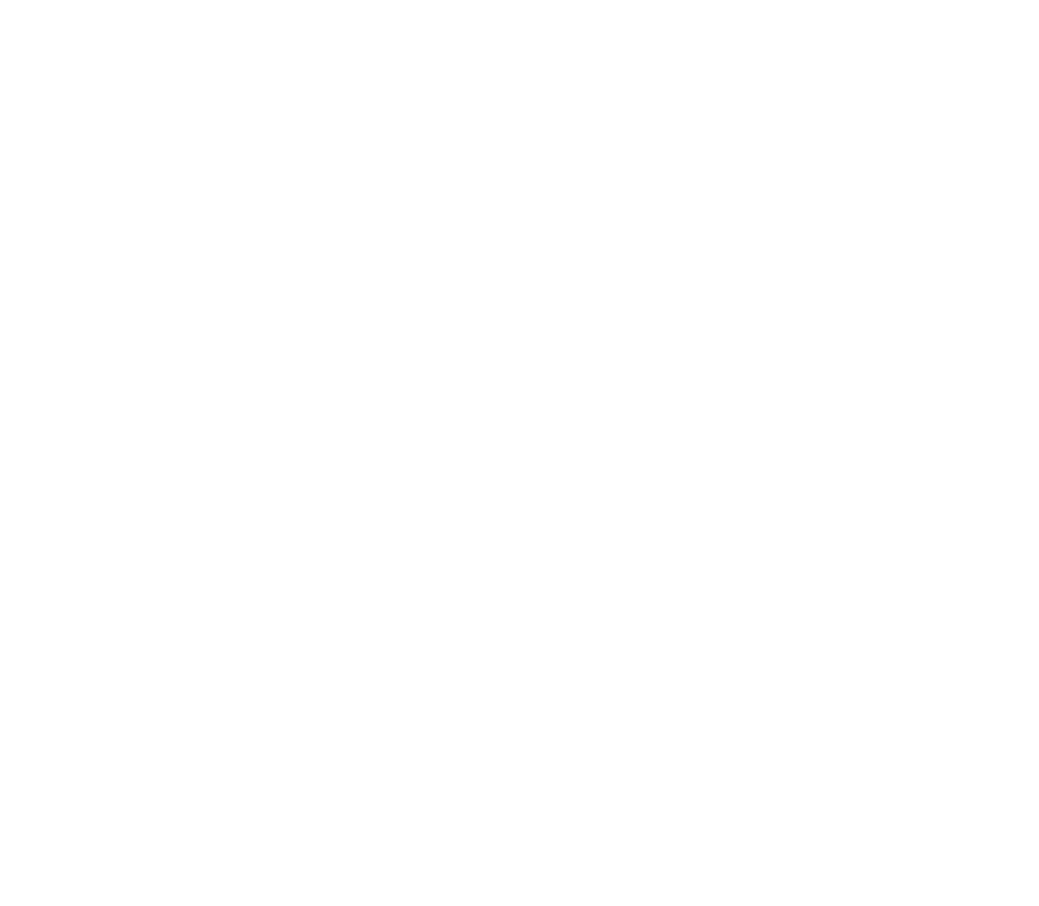
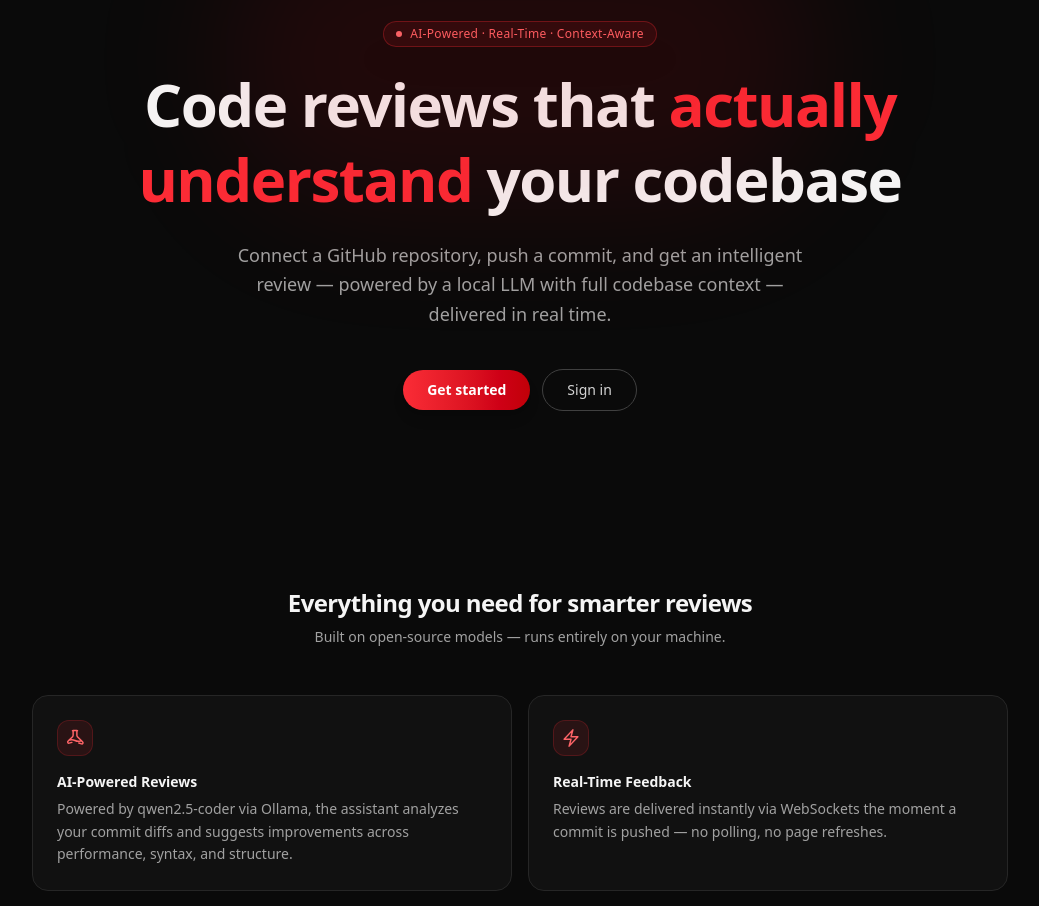
Before and after one commit to SahusBhandary/CodeReviewAssistant, a Next.js app in the folder frontend/: page / in a window 1280 px wide. Shown: the part 148-1054 px from the top of the page, without its empty margins (120-1159 px from the left). Before the commit the page ends 800 px from the top, so only its background shows below. Built offline with nearby package versions, Linux system fonts and the light colour scheme; no server answers.

Commit message:
Home page styling

```diff
--- a/frontend/src/app/page.js
+++ b/frontend/src/app/page.js
@@ -1,11 +1,152 @@
-import Image from "next/image";
+import Link from "next/link";
+
+const features = [
+  {
+    icon: (
+      <svg className="w-5 h-5" fill="none" viewBox="0 0 24 24" stroke="currentColor" strokeWidth={1.75}>
+        <path strokeLinecap="round" strokeLinejoin="round" d="M9.75 3.104v5.714a2.25 2.25 0 01-.659 1.591L5 14.5M9.75 3.104c-.251.023-.501.05-.75.082m.75-.082a24.301 24.301 0 014.5 0m0 0v5.714c0 .597.237 1.17.659 1.591L19.8 15.3M14.25 3.104c.251.023.501.05.75.082M19.8 15.3l-1.57.393A9.065 9.065 0 0112 15a9.065 9.065 0 00-6.23-.693L5 14.5m14.8.8l1.402 1.402c1 1 .03 2.7-1.384 2.29l-3.28-.913M5 14.5l-1.402 1.402c-1 1-.03 2.7 1.384 2.29l3.28-.913" />
+      </svg>
+    ),
+    title: "AI-Powered Reviews",
+    description: "Powered by qwen2.5-coder via Ollama, the assistant analyzes your commit diffs and suggests improvements across performance, syntax, and structure.",
+  },
+  {
+    icon: (
+      <svg className="w-5 h-5" fill="none" viewBox="0 0 24 24" stroke="currentColor" strokeWidth={1.75}>
+        <path strokeLinecap="round" strokeLinejoin="round" d="M3.75 13.5l10.5-11.25L12 10.5h8.25L9.75 21.75 12 13.5H3.75z" />
+      </svg>
+    ),
+    title: "Real-Time Feedback",
+    description: "Reviews are delivered instantly via WebSockets the moment a commit is pushed — no polling, no page refreshes.",
+  },
+  {
+    icon: (
+      <svg className="w-5 h-5" fill="none" viewBox="0 0 24 24" stroke="currentColor" strokeWidth={1.75}>
+        <path strokeLinecap="round" strokeLinejoin="round" d="M17.25 6.75L22.5 12l-5.25 5.25m-10.5 0L1.5 12l5.25-5.25m7.5-3l-4.5 16.5" />
+      </svg>
+    ),
+    title: "Codebase Context via RAG",
+    description: "Your entire repo is vectorized with ChromaDB so the LLM understands the broader context of each change — not just the diff.",
+  },
+  {
+    icon: (
+      <svg className="w-5 h-5" fill="none" viewBox="0 0 24 24" stroke="currentColor" strokeWidth={1.75}>
+        <path strokeLinecap="round" strokeLinejoin="round" d="M13.5 6H5.25A2.25 2.25 0 003 8.25v10.5A2.25 2.25 0 005.25 21h10.5A2.25 2.25 0 0018 18.75V10.5m-10.5 6L21 3m0 0h-5.25M21 3v5.25" />
+      </svg>
+    ),
+    title: "GitHub Integration",
+    description: "Connect any public GitHub repository. Browse the file tree, switch branches, and trigger reviews via webhook on every push.",
+  },
+];
+
+const steps = [
+  { step: "01", title: "Sign up & connect your repo", description: "Create an account and add any GitHub repository to your dashboard." },
+  { step: "02", title: "Set up the webhook", description: "Point your GitHub repo's webhook at the server to enable push-triggered reviews." },
+  { step: "03", title: "Push your code", description: "The assistant vectorizes your repo, analyzes the diff, and streams back a review in real time." },
+];
 
 export default function Index() {
   return (
-    <div>
-      <div className="flex justify-center">
-        <div className="font-bold text-[24px]">AI Code Review Assistant</div>
-      </div>
-    </div>
+    <main className="min-h-screen bg-neutral-950 text-neutral-100">
+
+      {/* Hero */}
+      <section className="relative flex flex-col items-center justify-center text-center px-6 pt-28 pb-24 overflow-hidden">
+        {/* Subtle radial glow */}
+        <div className="absolute inset-0 pointer-events-none">
+          <div className="absolute top-0 left-1/2 -translate-x-1/2 w-[600px] h-[300px] bg-red-600/10 rounded-full blur-3xl" />
+        </div>
+
+        <span className="mb-5 inline-flex items-center gap-2 px-3 py-1 rounded-full border border-red-500/30 bg-red-500/10 text-red-400 text-xs font-medium tracking-wide">
+          <span className="w-1.5 h-1.5 rounded-full bg-red-400 animate-pulse" />
+          AI-Powered · Real-Time · Context-Aware
+        </span>
+
+        <h1 className="text-5xl sm:text-6xl font-bold tracking-tight leading-tight max-w-3xl">
+          Code reviews that{" "}
+          <span className="text-red-500">actually understand</span>{" "}
+          your codebase
+        </h1>
+
+        <p className="mt-6 max-w-xl text-neutral-400 text-lg leading-relaxed">
+          Connect a GitHub repository, push a commit, and get an intelligent review — powered by a local LLM with full codebase context — delivered in real time.
+        </p>
+
+        <div className="mt-10 flex flex-wrap items-center justify-center gap-3">
+          <Link
+            href="/repos"
+            className="px-6 py-2.5 rounded-full bg-linear-to-r from-red-500 to-red-700 hover:from-red-600 hover:to-red-800 text-white text-sm font-semibold shadow-lg hover:shadow-red-600/40 transition-all duration-200"
+          >
+            Get started
+          </Link>
+          <Link
+            href="/login"
+            className="px-6 py-2.5 rounded-full border border-neutral-700 hover:border-neutral-500 text-neutral-300 hover:text-white text-sm font-medium transition-all duration-200"
+          >
+            Sign in
+          </Link>
+        </div>
+      </section>
+
+      {/* Features */}
+      <section className="px-6 py-20 max-w-5xl mx-auto">
+        <h2 className="text-center text-2xl font-bold tracking-tight mb-2">Everything you need for smarter reviews</h2>
+        <p className="text-center text-neutral-400 text-sm mb-12">Built on open-source models — runs entirely on your machine.</p>
+
+        <div className="grid grid-cols-1 sm:grid-cols-2 gap-4">
+          {features.map((f) => (
+            <div
+              key={f.title}
+              className="group p-6 rounded-2xl border border-neutral-800 bg-neutral-900/60 hover:border-red-500/40 hover:bg-neutral-900 transition-all duration-200"
+            >
+              <div className="mb-4 w-9 h-9 rounded-xl bg-red-500/10 border border-red-500/20 flex items-center justify-center text-red-400 group-hover:bg-red-500/20 transition-colors duration-200">
+                {f.icon}
+              </div>
+              <h3 className="font-semibold text-sm text-neutral-100 mb-1.5">{f.title}</h3>
+              <p className="text-sm text-neutral-400 leading-relaxed">{f.description}</p>
+            </div>
+          ))}
+        </div>
+      </section>
+
+      {/* How it works */}
+      <section className="px-6 py-20 border-t border-neutral-800/60">
+        <div className="max-w-3xl mx-auto">
+          <h2 className="text-center text-2xl font-bold tracking-tight mb-2">How it works</h2>
+          <p className="text-center text-neutral-400 text-sm mb-14">Three steps from setup to your first AI review.</p>
+
+          <div className="flex flex-col gap-6">
+            {steps.map((s) => (
+              <div key={s.step} className="flex gap-5 items-start">
+                <div className="flex-shrink-0 w-10 h-10 rounded-full border border-red-500/30 bg-red-500/10 flex items-center justify-center text-red-400 text-xs font-bold">
+                  {s.step}
+                </div>
+                <div className="pt-1.5">
+                  <h3 className="font-semibold text-sm text-neutral-100 mb-1">{s.title}</h3>
+                  <p className="text-sm text-neutral-400">{s.description}</p>
+                </div>
+              </div>
+            ))}
+          </div>
+        </div>
+      </section>
+
+      {/* CTA */}
+      <section className="px-6 py-24 flex flex-col items-center text-center">
+        <div className="relative w-full max-w-2xl rounded-2xl border border-neutral-800 bg-neutral-900/80 px-10 py-14 overflow-hidden">
+          <div className="absolute inset-0 pointer-events-none">
+            <div className="absolute bottom-0 left-1/2 -translate-x-1/2 w-80 h-40 bg-red-600/10 rounded-full blur-3xl" />
+          </div>
+          <h2 className="text-2xl font-bold tracking-tight mb-3">Ready to review smarter?</h2>
+          <p className="text-neutral-400 text-sm mb-8 max-w-sm mx-auto">Add your first repository and let the AI handle the code review grunt work.</p>
+          <Link
+            href="/repos"
+            className="inline-block px-7 py-2.5 rounded-full bg-linear-to-r from-red-500 to-red-700 hover:from-red-600 hover:to-red-800 text-white text-sm font-semibold shadow-lg hover:shadow-red-600/40 transition-all duration-200"
+          >
+            Go to Repos
+          </Link>
+        </div>
+      </section>
+
+    </main>
   );
 }
```
